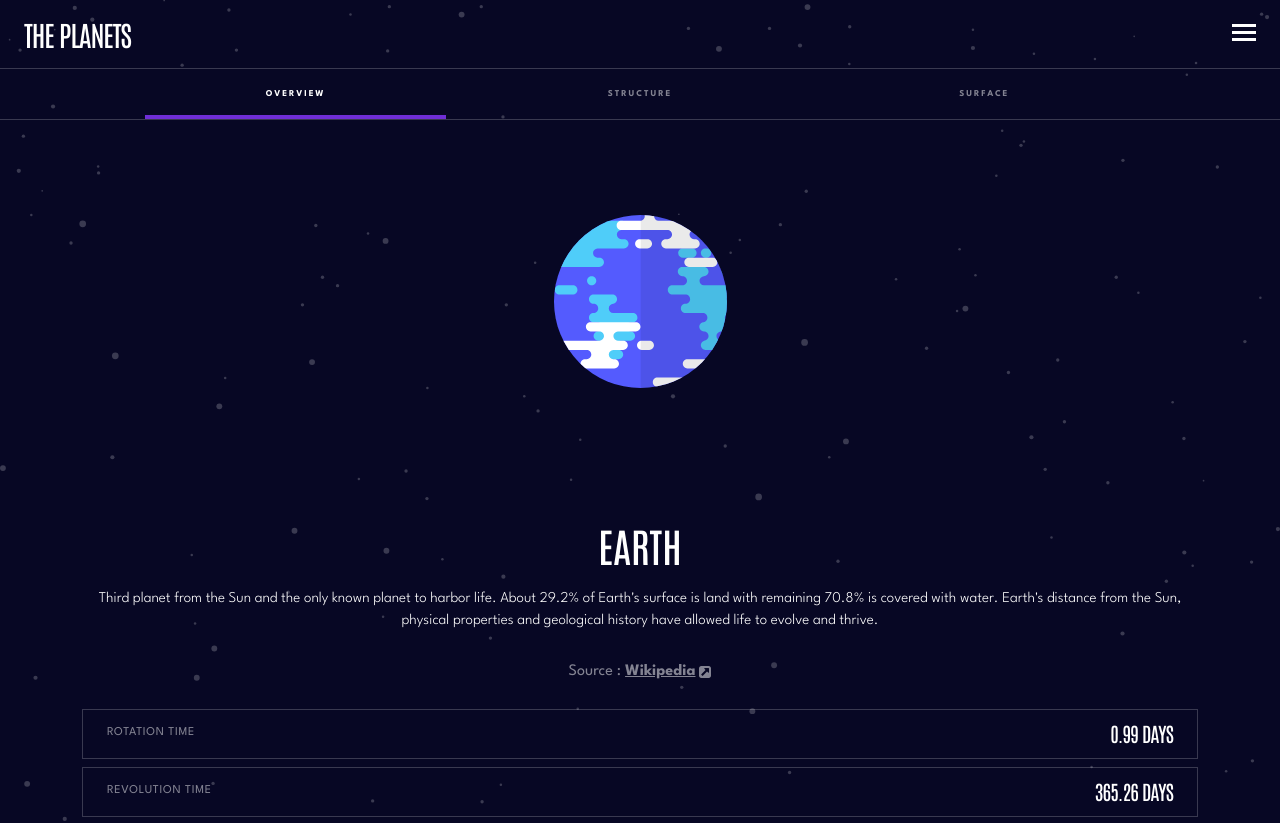
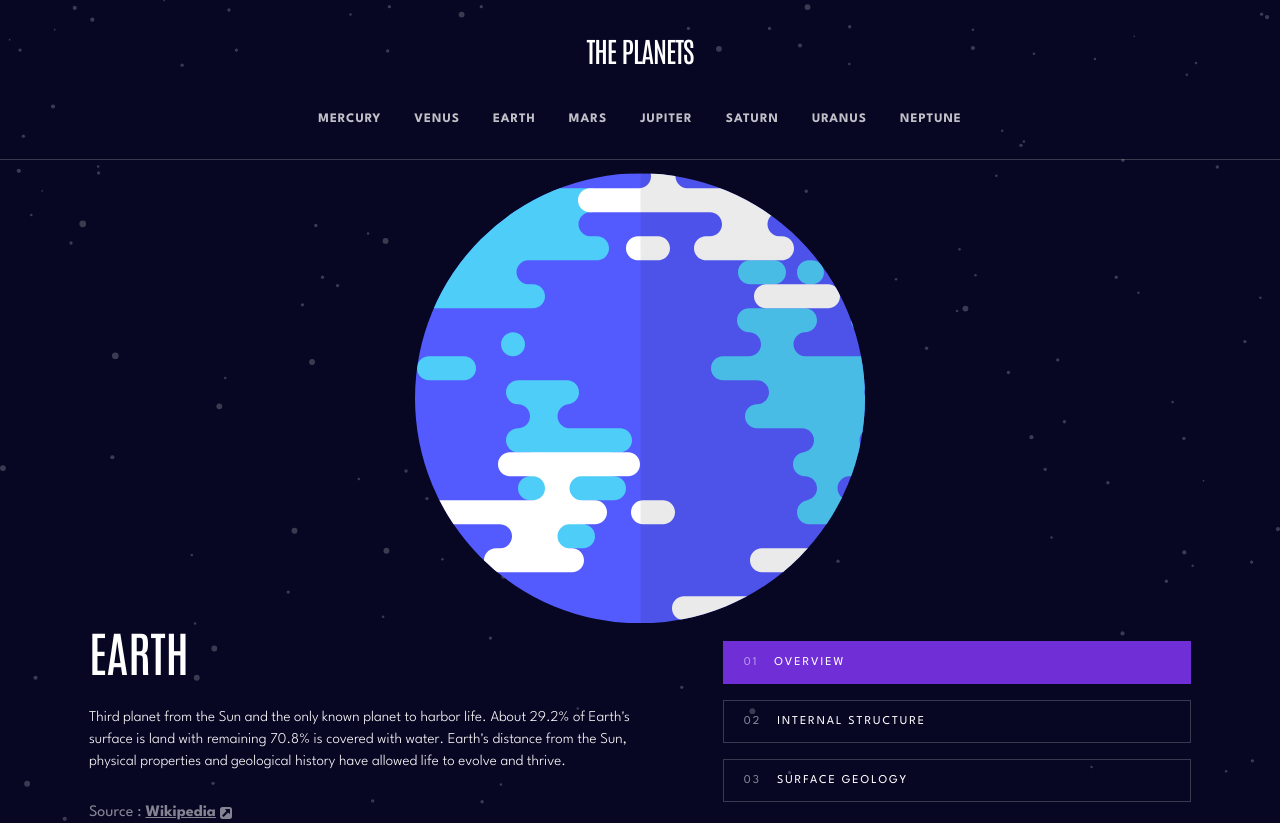
Before and after one commit to stephjoseph/planets-facts-site, a Next.js app: page /earth in a window 1280 px wide. Shown: the top 823 px of the page. Built offline with nearby package versions, Linux system fonts and the light colour scheme.

Commit message:
finish tablet view

```diff
--- a/components/Layout.js
+++ b/components/Layout.js
@@ -1,8 +1,21 @@
+import { useState, useEffect } from 'react';
 import Head from 'next/head';
 import styles from '../styles/Layout.module.css';
-import MobilNav from './MobileNav';
+import MobileNav from './MobileNav';
+import Navbar from './Navbar';
 
 const Layout = ({ children }) => {
+  const [width, setWidth] = useState(0);
+
+  const updateSize = () => {
+    setWidth(window.innerWidth);
+  };
+
+  useEffect(() => {
+    setWidth(window.innerWidth);
+    window.onresize = updateSize;
+  }, []);
+
   return (
     <>
       <Head>
@@ -13,7 +26,8 @@ const Layout = ({ children }) => {
         />
       </Head>
       <div className={styles.layout}>
-        <MobilNav />
+        {width < 768 && <MobileNav />}
+        {width >= 768 && <Navbar />}
         {children}
       </div>
     </>
--- /dev/null
+++ b/components/Navbar.js
@@ -0,0 +1,58 @@
+import styles from '../styles/Navbar.module.css';
+import Link from 'next/link';
+
+const planets = [
+  {
+    name: 'Mercury',
+    color: '#419EBB',
+  },
+  {
+    name: 'Venus',
+    color: '#EDA249',
+  },
+  {
+    name: 'Earth',
+    color: '#6f2ed6',
+  },
+  {
+    name: 'Mars',
+    color: '#D14C32',
+  },
+  {
+    name: 'Jupiter',
+    color: '#D83A34',
+  },
+  {
+    name: 'Saturn',
+    color: '#CD5120',
+  },
+  {
+    name: 'Uranus',
+    color: '#1ec2a4',
+  },
+  {
+    name: 'Neptune',
+    color: '#2d68f0',
+  },
+];
+
+const Navbar = () => {
+  return (
+    <nav className={styles.nav}>
+      <Link href='/'>
+        <a className={styles.nav__logo}>The Planets</a>
+      </Link>
+      <div className={styles.nav__links}>
+        {planets.map((planet) => {
+          return (
+            <Link key={planet.name} href={`/${planet.name.toLowerCase()}`}>
+              <a>{planet.name}</a>
+            </Link>
+          );
+        })}
+      </div>
+    </nav>
+  );
+};
+
+export default Navbar;
--- a/components/planet/Main.js
+++ b/components/planet/Main.js
@@ -3,15 +3,37 @@ import Image from 'next/image';
 import styles from '../../styles/Planet.module.css';
 import Link from 'next/link';
 
-const Main = ({ planet, color, tabSelected }) => {
-  useEffect(() => {}, [planet]);
+const Main = ({ planet, color, tabSelected, setTabSelected }) => {
+  const [width, setWidth] = useState(0);
+
+  const updateSize = () => {
+    setWidth(window.innerWidth);
+  };
+
+  useEffect(() => {
+    setWidth(window.innerWidth);
+    window.onresize = updateSize;
+  }, []);
+
   return (
     <main className={styles.main}>
-      <div className={styles.planet}>
+      <div className={styles.planet__container}>
         <div className={styles.planet__img}>
           <Image
-            width={planet.dimensions.mobile}
-            height={planet.dimensions.mobile}
+            width={
+              width < 768
+                ? planet.dimensions.mobile
+                : width >= 768 && width < 1280
+                ? planet.dimensions.tablet
+                : planet.dimensions.desktop
+            }
+            height={
+              width < 768
+                ? planet.dimensions.mobile
+                : width >= 768 && width < 1280
+                ? planet.dimensions.tablet
+                : planet.dimensions.desktop
+            }
             alt={`${planet.name} illustration`}
             src={
               tabSelected === 'Overview'
@@ -25,14 +47,26 @@ const Main = ({ planet, color, tabSelected }) => {
         {tabSelected === 'Surface' && (
           <div className={styles.planet__geologyImg}>
             <Image
-              width={planet.surface.mobile.width}
-              height={planet.surface.mobile.height}
-              alt={`${planet.name} illustration`}
+              width={
+                width < 768
+                  ? planet.surface.mobile.width
+                  : width >= 768 && width < 1280
+                  ? planet.surface.tablet.width
+                  : planet.surface.desktop.width
+              }
+              height={
+                width < 768
+                  ? planet.surface.mobile.height
+                  : width >= 768 && width < 1280
+                  ? planet.surface.tablet.height
+                  : planet.surface.desktop.height
+              }
+              alt={`${planet.name} surface geology`}
               src={planet.images.geology}
             />
           </div>
         )}
-
+        <div className={styles.planet}>
           <div className={styles.planet__summary}>
             <div className={styles.planet__content}>
               <h1>{planet.name}</h1>
@@ -70,6 +104,56 @@ const Main = ({ planet, color, tabSelected }) => {
             </div>
           </div>
         </div>
+        <div className={styles.planet__tabs}>
+          <div
+            style={{
+              backgroundColor:
+                tabSelected === 'Overview' ? color : 'transparent',
+              borderColor:
+                tabSelected === 'Overview' ? color : 'rgba(255, 255, 255, 0.2)',
+            }}
+            className={`${styles.planet__tab} ${
+              tabSelected === 'Overview' && styles.selected
+            }`}
+            onClick={() => setTabSelected('Overview')}
+          >
+            <div>01</div>
+            <div className={styles.planet__tabTitle}>Overview</div>
+          </div>
+          <div
+            style={{
+              backgroundColor:
+                tabSelected === 'Structure' ? color : 'transparent',
+              borderColor:
+                tabSelected === 'Structure'
+                  ? color
+                  : 'rgba(255, 255, 255, 0.2)',
+            }}
+            className={`${styles.planet__tab} ${
+              tabSelected === 'Structure' && styles.selected
+            }`}
+            onClick={() => setTabSelected('Structure')}
+          >
+            <div>02</div>
+            <div className={styles.planet__tabTitle}>Internal Structure</div>
+          </div>
+          <div
+            style={{
+              backgroundColor:
+                tabSelected === 'Surface' ? color : 'transparent',
+              borderColor:
+                tabSelected === 'Surface' ? color : 'rgba(255, 255, 255, 0.2)',
+            }}
+            className={`${styles.planet__tab} ${
+              tabSelected === 'Surface' && styles.selected
+            }`}
+            onClick={() => setTabSelected('Surface')}
+          >
+            <div>03</div>
+            <div className={styles.planet__tabTitle}>Surface Geology</div>
+          </div>
+        </div>
+      </div>
       <div className={styles.planet__details}>
         <div className={styles.planet__detail}>
           <div>Rotation Time</div>
--- a/pages/[planet].js
+++ b/pages/[planet].js
@@ -75,7 +75,6 @@ const Planet = ({ planet }) => {
   useEffect(() => {
     setPlanetColor(planet);
     setTabSelected('Overview');
-    console.log(planet);
   }, [planet]);
 
   return (
@@ -85,7 +84,12 @@ const Planet = ({ planet }) => {
         tabSelected={tabSelected}
         setTabSelected={setTabSelected}
       />
-      <Main planet={planet} color={color} tabSelected={tabSelected} />
+      <Main
+        planet={planet}
+        color={color}
+        tabSelected={tabSelected}
+        setTabSelected={setTabSelected}
+      />
     </>
   );
 };
--- /dev/null
+++ b/styles/Navbar.module.css
@@ -0,0 +1,37 @@
+.nav {
+  display: flex;
+  flex-direction: column;
+  align-items: center;
+  padding: 2rem 0 1.688rem 0;
+  width: 100%;
+  gap: 2.438rem;
+  border-bottom: 1px solid rgba(255, 255, 255, 0.2);
+}
+
+.nav__logo {
+  font-family: 'Antonio';
+  font-weight: 500;
+  font-size: 1.75rem;
+  line-height: 2.25rem;
+  letter-spacing: -1.05px;
+  text-transform: uppercase;
+  text-decoration: none;
+  color: var(--white);
+}
+
+.nav__links {
+  display: flex;
+  align-items: center;
+  justify-content: center;
+  gap: 2.063rem;
+}
+.nav__links a {
+  font-family: 'League Spartan';
+  font-weight: 700;
+  font-size: 0.813rem;
+  line-height: 1.563rem;
+  letter-spacing: 1px;
+  color: rgba(255, 255, 255, 0.75);
+  text-decoration: none;
+  text-transform: uppercase;
+}
--- a/styles/Planet.module.css
+++ b/styles/Planet.module.css
@@ -13,6 +13,7 @@
   letter-spacing: 1.93px;
   text-transform: uppercase;
   border-bottom: 1px solid rgba(255, 255, 255, 0.2);
+  max-width: 1920px;
 }
 
 .header > div {
@@ -44,6 +45,17 @@
   gap: 1.75rem;
   color: var(--white);
   padding: 5.938rem 0rem 2.938rem 0rem;
+  max-width: 1920px;
+}
+
+.planet__container {
+  display: flex;
+  flex-direction: column;
+  justify-content: center;
+  align-items: center;
+  width: 100%;
+  padding-top: 19rem;
+  position: relative;
 }
 
 .planet {
@@ -52,8 +64,9 @@
   align-items: center;
   width: 87.2%;
   gap: 6.125rem;
-  position: relative;
-  padding-top: 19rem;
+}
+.planet__tabs {
+  display: none;
 }
 
 .planet__img {
@@ -145,3 +158,99 @@
   letter-spacing: -0.75px;
   color: var(--white);
 }
+
+@media (min-width: 768px) {
+  .header {
+    display: none;
+  }
+  .main {
+    padding-top: 0;
+    padding-bottom: 2.25rem;
+    gap: 1.688rem;
+  }
+
+  .planet {
+    width: 49.2%;
+  }
+
+  .planet__container {
+    flex-direction: row;
+    padding-top: 28.75rem;
+    width: 89.71%;
+    gap: 4.313rem;
+  }
+
+  .planet__summary {
+    align-items: start;
+  }
+
+  .planet__content {
+    align-items: start;
+    text-align: left;
+    gap: 1.5rem;
+  }
+
+  .planet__content h1 {
+    font-size: 3rem;
+    line-height: 3.875rem;
+  }
+
+  .planet__img {
+    transform: translate(0%, -50%);
+    top: 15rem;
+  }
+
+  .planet__tabs {
+    display: flex;
+    flex-direction: column;
+    align-items: center;
+    gap: 1rem;
+    width: 40.78%;
+  }
+
+  .planet__tab {
+    width: 100%;
+    display: flex;
+    align-items: center;
+    gap: 1rem;
+    border: 1px solid rgba(255, 255, 255, 0.2);
+    padding: 0.5rem 1.25rem;
+    font-family: 'League Spartan';
+    font-weight: 400;
+    font-size: 0.75rem;
+    line-height: 1.563rem;
+    letter-spacing: 1.93px;
+    text-transform: uppercase;
+    color: rgba(255, 255, 255, 0.5);
+    cursor: pointer;
+  }
+
+  .planet__tabTitle {
+    color: var(--white);
+  }
+
+  .planet__geologyImg {
+    top: 18.206rem;
+  }
+
+  .planet__details {
+    flex-direction: row;
+    width: 89.71%;
+    gap: 0.688rem;
+  }
+
+  .planet__detail {
+    flex-direction: column;
+    align-items: flex-start;
+    justify-content: flex-start;
+    gap: 0.375rem;
+    width: 23.8%;
+    padding: 1rem;
+  }
+
+  .planet__detailValue {
+    font-size: 1.5rem;
+    line-height: 1.938rem;
+    letter-spacing: -0.9px;
+  }
+}
```
Lines whose indentation alone changed are shown as unchanged.
